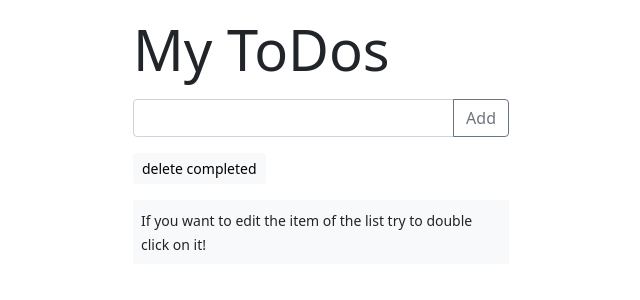
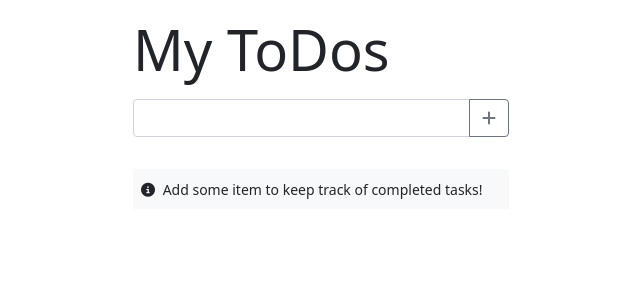
Before and after one commit to splastiq/todo-angular-localstorage, an Angular app: page / in a window 1280 px wide. Shown: the top 300 px of the page, without its empty margins (319-959 px from the left). Built offline with nearby package versions, Linux system fonts and the light colour scheme.

Commit message:
feat: add filter for items

```diff
--- a/src/app/app.component.css
+++ b/src/app/app.component.css
@@ -18,3 +18,11 @@ input.form-control:focus {
   margin: 0;
   outline: none;
 }
+
+.filter-link {
+  cursor: pointer;
+}
+
+.active {
+  color: tomato;
+}
--- a/src/app/app.component.html
+++ b/src/app/app.component.html
@@ -1,55 +1,43 @@
 <section class="container user-select-none">
   <h1 class="display-4 my-3">My ToDos</h1>
+  <div class="mb-3" *ngIf="getItemsLength">
+    <small class="filter-link" (click)="filter='all'" [ngClass]="{'active': filter === 'all'}">all:
+      {{getItemsLength}}, </small>
+    <small class="filter-link" (click)="filter='completed'" [ngClass]="{'active': filter === 'completed'}">completed:
+      {{getDoneItemsLength}}, </small>
+    <small class="filter-link" (click)="filter='uncompleted'"
+      [ngClass]="{'active': filter === 'uncompleted'}">uncompleted: {{getItemsLength - getDoneItemsLength}}, </small>
+    <small>done: {{getPersentageOfDoneItems | percent}}, </small>
+  </div>
   <form [formGroup]="form" (ngSubmit)="addItem()">
     <div class="input-group mb-3">
       <input type="text" class="form-control" formControlName="title" />
-      <button class="btn btn-outline-secondary" type="submit">Add</button>
+      <button class="btn btn-outline-secondary" type="submit"><i class="fas fa-plus"></i></button>
     </div>
   </form>
   <ul class="list-group list-group-flush">
-    <li
-      *ngFor="let item of getItems()"
-      class="list-group-item d-flex justify-content-between mb-2"
-    >
+    <li *ngFor="let item of this.getItems" class="list-group-item d-flex justify-content-between">
       <div>
-        <input
-          class="mr-2"
-          type="checkbox"
-          [(ngModel)]="item.done"
-          (change)="save()"
-        />
-        <span
-          *ngIf="!item.edit; else editingTodo"
-          class="title"
-          (dblclick)="editItem(item)"
-          [ngClass]=" { 'completed' : item.done } "
-          >{{item.title}}</span
-        >
+        <input class="mr-2" type="checkbox" [(ngModel)]="item.done" (change)="save()" />
+        <span *ngIf="!item.edit; else editingTodo" class="title" (dblclick)="editItem(item)"
+          [ngClass]=" { 'completed' : item.done } ">{{item.title}}</span>
         <ng-template #editingTodo>
-          <input
-            class="wht-border"
-            type="text"
-            [(ngModel)]="item.title"
-            (blur)="doneEdit(item)"
-            (keyup.enter)="doneEdit(item)"
-            autofocus
-          />
+          <input class="wht-border" type="text" [(ngModel)]="item.title" (blur)="doneEdit(item)"
+            (keyup.enter)="doneEdit(item)" autofocus />
         </ng-template>
       </div>
-      <button
-        class="btn btn-sm btn-light float-right"
-        (click)="deleteItem(item.id)"
-      >
-      <i class="fas fa-times text-black-50"></i>
+      <button class="btn btn-sm btn-light float-right" (click)="deleteItem(item.id)">
+        <i class="fas fa-times text-black-50"></i>
       </button>
     </li>
   </ul>
-  <button class="btn btn-sm btn-light" (click)="deleteCompleted()">
-    delete completed
+  <button *ngIf="getDoneItemsLength" class="btn btn-sm btn-light" (click)="deleteCompleted()">
+    <i class="fas fa-trash-alt mr-1"></i> delete completed items
   </button>
-  <div class="info  bg-light p-2 mt-3">
-    <small
-      >If you want to edit the item of the list try to double click on it!</small
-    >
+  <div class="info bg-light p-2 mt-3">
+    <small *ngIf="getItemsLength"><i class="fas fa-info-circle mr-1"></i> If you want to edit the item of the list try to
+      double click on it!<br /><i class="fas fa-info-circle mr-1"></i> To filter the items by category click on the same links on the top of the app.</small>
+    <small *ngIf="!getItemsLength"><i class="fas fa-info-circle mr-1"></i> Add some item to keep track of completed
+      tasks!</small>
   </div>
 </section>
--- a/src/app/app.component.ts
+++ b/src/app/app.component.ts
@@ -1,4 +1,4 @@
-import { Component } from "@angular/core";
+import { Component, OnInit } from "@angular/core";
 import { DataService } from "./data.service";
 import { FormBuilder, FormGroup } from "@angular/forms";
 
@@ -7,8 +7,9 @@ import { FormBuilder, FormGroup } from "@angular/forms";
   templateUrl: "./app.component.html",
   styleUrls: ["./app.component.css"]
 })
-export class AppComponent {
+export class AppComponent implements OnInit {
   form: FormGroup;
+  filter: string;
   constructor(
     private dataService: DataService,
     private formBuilder: FormBuilder
@@ -18,8 +19,16 @@ export class AppComponent {
     });
   }
 
-  getItems() {
-    return this.dataService.getItems;
+  ngOnInit() {
+    this.filter = 'all';
+  }
+
+  get getItems() {
+    switch (this.filter) {
+      case 'completed': return this.dataService.getItems.filter((item) => item.done === true); break;
+      case 'uncompleted': return this.dataService.getItems.filter((item) => item.done === false); break;
+      default: return this.dataService.getItems; break;
+    }
   }
 
   addItem() {
@@ -54,4 +63,28 @@ export class AppComponent {
   save() {
     this.dataService.save();
   }
+
+  get getPersentageOfDoneItems() {
+    return this.dataService.getLengthOfDoneItems / this.dataService.getItemsLength;
+  }
+
+  get getDoneItemsLength() {
+    return this.dataService.getLengthOfDoneItems;
+  }
+
+  get getItemsLength() {
+    return this.dataService.getItemsLength;
+  }
+
+  test() {
+    console.log('test');
+  }
+
+  showAll() {
+    this.filter = 'all';
+  }
+
+  showCompleted() {
+    this.filter = 'completed';
+  }
 }
--- a/src/app/data.service.ts
+++ b/src/app/data.service.ts
@@ -21,6 +21,15 @@ export class DataService {
     : [];
 
   private items = this.state;
+
+  get getLengthOfDoneItems() {
+    return this.items.filter((item: { done: boolean; }) => item.done === true).length;
+
+  }
+
+  get getItemsLength() {
+    return this.items.length;
+  }
 
   get getItems() {
     return this.items;
@@ -58,6 +67,6 @@ export class DataService {
 
   save(): void {
     localStorage.setItem("state", JSON.stringify(this.items));
-    console.log(JSON.parse(localStorage.getItem("state")));
+    // console.log(JSON.parse(localStorage.getItem("state")));
   }
 }
--- a/src/index.html
+++ b/src/index.html
@@ -2,9 +2,11 @@
 <html lang="en">
 <head>
   <meta charset="utf-8">
-  <title>TodoAngularLocalstorage</title>
+  <title>MyTodo</title>
   <base href="./">
   <meta name="viewport" content="width=device-width, initial-scale=1, user-scalable=no">
+  <meta name="apple-mobile-web-app-capable" content="yes">
+  <meta name="apple-mobile-web-app-status-bar-style" content="default">
   <link rel="icon" type="image/x-icon" href="favicon.ico">
   <link
   rel="stylesheet"
--- a/src/styles.css
+++ b/src/styles.css
@@ -1,4 +1,4 @@
-@media (prefers-color-scheme: dark) {
+/* @media (prefers-color-scheme: dark) {
   :root {
     background-color: #fff;
     filter: invert(100%);
@@ -16,4 +16,4 @@
 html,
 body {
   height: 100%;
-  }
+} */
```
Lines whose indentation alone changed are shown as unchanged.
